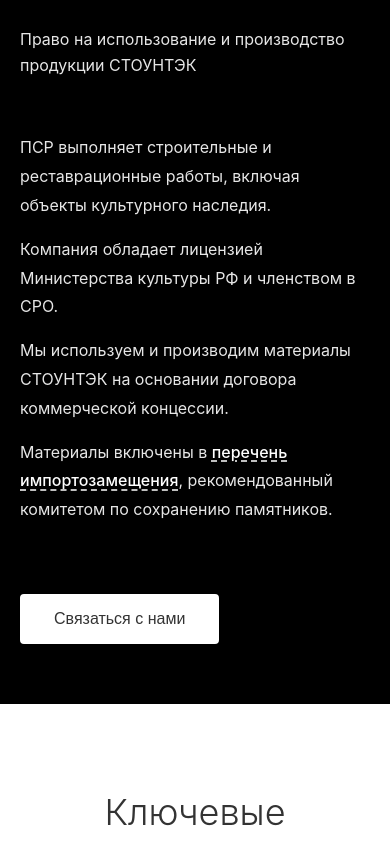
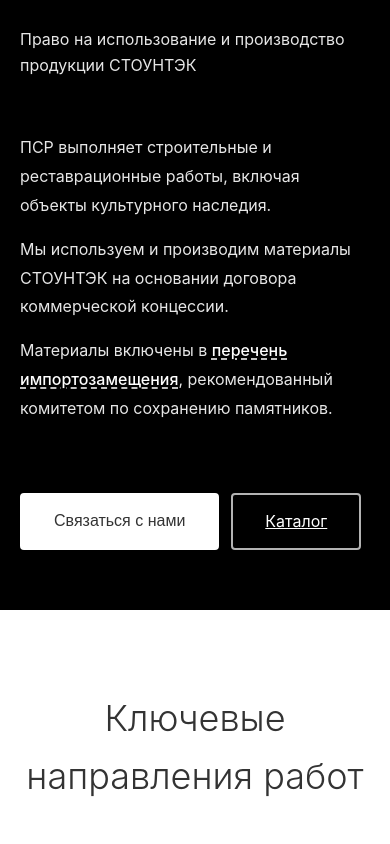
Before and after one commit to velrabe/psr, a plain HTML site: page index.html in a window 390 px wide. Shown: the part 1076-1920 px from the top of the page. Drawn offline with Linux system fonts and the light colour scheme.

Commit message:
Adjust about copy, move catalog CTA, mobile PDF behavior

```diff
--- a/index.html
+++ b/index.html
@@ -55,7 +55,6 @@
             <h1 class="hero-title">Строительно-реставрационные работы любой сложности</h1>
             <p class="hero-subtitle">Используем и производим материалы СТОУНТЭК по коммерческой концессии, имеем лицензию минкульта</p>
             <div class="hero-buttons">
-                <a href="#catalog" class="hero-button hero-button-primary">Каталог</a>
                 <a href="#contacts" class="hero-button hero-button-secondary">Контакты</a>
             </div>
         </div>
@@ -79,11 +78,13 @@
                 </div>
                 <div class="about-text">
                     <p>ПСР выполняет строительные и реставрационные работы, включая объекты культурного наследия.</p>
-                    <p>Компания обладает лицензией Министерства культуры РФ и членством в СРО.</p>
                     <p>Мы используем и производим материалы СТОУНТЭК на основании договора коммерческой концессии.</p>
                     <p>Материалы включены в <a href="#" class="import-list-link" id="import-list-link">перечень импортозамещения</a>, рекомендованный комитетом по сохранению памятников.</p>
                 </div>
-                <button class="about-contact-btn" id="about-contact-btn">Связаться с нами</button>
+                <div class="about-actions">
+                    <button class="about-contact-btn" id="about-contact-btn">Связаться с нами</button>
+                    <a href="#catalog" class="about-contact-btn about-catalog-btn">Каталог</a>
+                </div>
             </div>
         </div>
     </section>
--- a/script.js
+++ b/script.js
@@ -962,9 +962,19 @@
 
     const closeBtn = document.getElementById('import-modal-close');
     const overlay = modal.querySelector('.document-modal-overlay');
+    const iframe = modal.querySelector('iframe');
+    const pdfSrc = iframe ? iframe.getAttribute('src') : null;
 
     const open = (e) => {
         if (e) e.preventDefault();
+
+        // На мобилках открываем PDF в новой вкладке, без модалки
+        const isMobile = window.matchMedia('(max-width: 768px)').matches;
+        if (isMobile && pdfSrc) {
+            window.open(pdfSrc, '_blank');
+            return;
+        }
+
         modal.classList.add('active');
         document.body.style.overflow = 'hidden';
     };
--- a/styles.css
+++ b/styles.css
@@ -568,8 +568,14 @@
     color: #ffffff;
 }
 
+.about-actions {
+    margin-top: 30px;
+    display: flex;
+    flex-wrap: wrap;
+    gap: 12px;
+}
+
 .about-contact-btn {
-    margin-top: 30px;
     padding: 14px 32px;
     background: white;
     color: var(--primary-color);
@@ -586,6 +592,18 @@
     color: white;
     border-color: var(--accent-color);
     transform: translateY(-2px);
+}
+
+.about-catalog-btn {
+    background: transparent;
+    color: white;
+    border-color: rgba(255, 255, 255, 0.7);
+}
+
+.about-catalog-btn:hover {
+    background: white;
+    color: var(--primary-color);
+    border-color: white;
 }
 
 /* Contact Dropdown */
```
